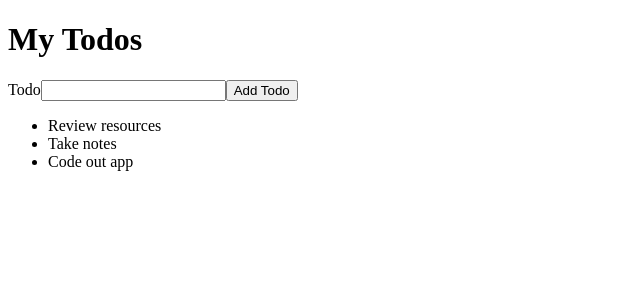
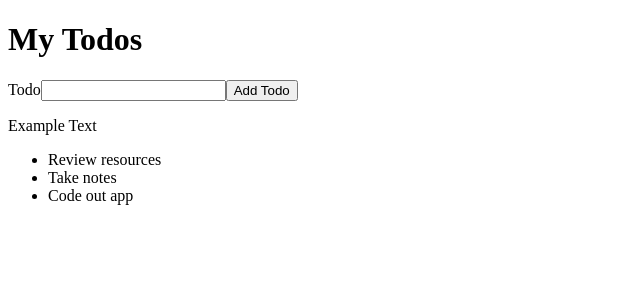
Before and after one commit to savir-nosaj/ctd-to-do-list, a React (Vite) app: page / in a window 1280 px wide. Shown: the top 300 px of the page, without its empty margins (0-640 px from the left). Built offline with nearby package versions, Linux system fonts and the light colour scheme.

Commit message:
Update App.jsx
setting up state functionality for next week lesson

```diff
--- a/src/App.jsx
+++ b/src/App.jsx
@@ -1,13 +1,15 @@
 import ToDoForm from './ToDoForm';
 import ToDoList from './ToDoList';
 import './App.css';
+import { useState } from 'react';
 
 function App() {
-
+  const [newTodo, setNewTodo] = useState("Example Text");
   return (
     <div>
       <h1>My Todos</h1>
       <ToDoForm/>
+      <p>{newTodo}</p>
       <ToDoList/>
     </div>
   )
```
